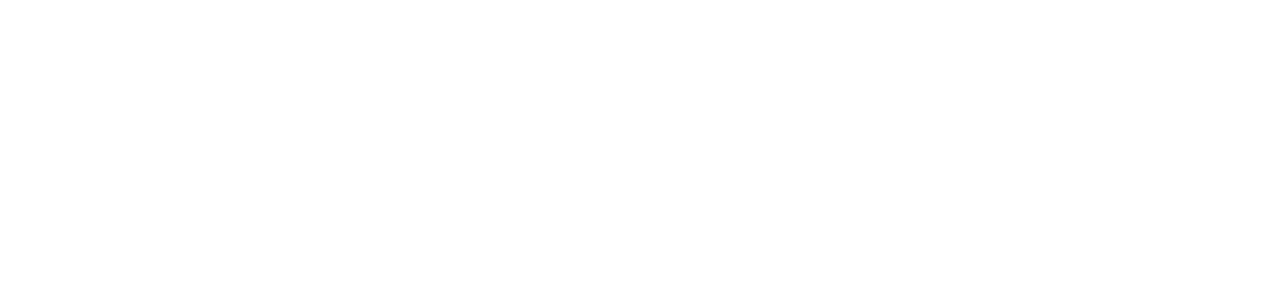
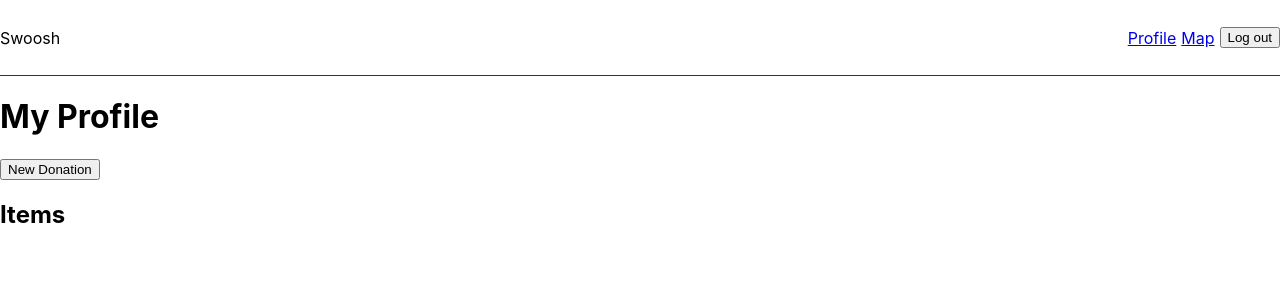
Before and after one commit to GetSwooshed/Swoosh_delivery, a React (Create React App) app in the folder client/: page /profile in a window 1280 px wide. Shown: the top 300 px of the page. Built offline with nearby package versions, Linux system fonts and the light colour scheme; sample sign-in values are in the browser's storage.

Commit message:
Adds profile btn to create new donation

```diff
--- a/client/package.json
+++ b/client/package.json
@@ -6,10 +6,12 @@
     "@testing-library/jest-dom": "^4.2.4",
     "@testing-library/react": "^9.3.2",
     "@testing-library/user-event": "^7.1.2",
+    "axios": "^0.19.2",
     "react": "^16.12.0",
     "react-dom": "^16.12.0",
     "react-router-dom": "^5.1.2",
-    "react-scripts": "3.4.0"
+    "react-scripts": "3.4.0",
+    "styled-components": "^5.0.1"
   },
   "scripts": {
     "start": "react-scripts start",
--- a/client/src/App.js
+++ b/client/src/App.js
@@ -1,16 +1,21 @@
 import React, {Fragment} from 'react';
-import {Route, Switch} from 'react-router-dom';
+import {Route, Switch, Redirect } from 'react-router-dom';
 import AuthRoute from './components/AuthRoute';
+import Navbar from './components/Navbar';
 import Profile from './views/Profile';
 import MapView from './views/Map';
 import Login from './views/Login'
 
 const App = () => (
-  <Switch>
-    <AuthRoute exact path='/' component={Profile} />
-    <AuthRoute exact path='/map' component={MapView} />
-    <Route exact path='/login' component={Login} />
-  </Switch>
+  <>
+    <Navbar />
+    <Switch>
+      <AuthRoute exact path='/' component={() => <Redirect to="/profile" />} />
+      <AuthRoute exact path='/profile' component={Profile} />
+      <AuthRoute exact path='/map' component={MapView} />
+      <Route exact path='/login' component={Login} />
+    </Switch>
+  </>
 )
 
 export default App;
--- /dev/null
+++ b/client/src/components/Donations.js
@@ -0,0 +1 @@
+import React from 'react';
--- /dev/null
+++ b/client/src/components/Navbar.js
@@ -0,0 +1,56 @@
+import React, { useState, useEffect } from 'react';
+import styled from 'styled-components';
+import { Link, useHistory } from 'react-router-dom';
+
+const Container = styled.div`
+  display: flex;
+  justify-content: space-between;
+  height: 75px;
+  border-bottom: solid 1px #333;
+  align-items: center;
+
+
+  .links {
+    display: flex;
+    align-items: center;
+
+    a {
+      margin-right: 5px;
+    }
+  }
+`;
+
+const Navbar = () => {
+  const [loggedIn, setLoggedIn] = useState(false);
+  const history = useHistory();
+
+  const handleLogout = () => {
+    localStorage.removeItem('user');
+    setLoggedIn(false);
+    history.push('/');
+  }
+
+  useEffect(() => {
+    if (localStorage.getItem('user')) {
+      setLoggedIn(true);
+    } else {
+      setLoggedIn(false);
+    }
+  }, [history])
+  return (
+  <Container>
+    <div>Swoosh</div>
+    <div className="links">
+      {
+        loggedIn && (
+          <>
+            <Link to="/profile">Profile</Link>
+            <Link to="/map">Map</Link>
+            <button onClick={handleLogout}>Log out</button>
+          </>
+      )}
+    </div>
+  </Container>
+)}
+
+export default Navbar;
--- a/client/src/views/Profile.js
+++ b/client/src/views/Profile.js
@@ -1,9 +1,44 @@
-import React from 'react';
+import React, { useState } from 'react';
 
-const Profile = () => (
-  <div>
-    The Profile
-  </div>
-);
+
+const Profile = () => {
+  const [loading, setLoading] = useState(false);
+  // userId
+  // coordinates: [x, y]
+
+  const handleError = () => alert("Error getting location")
+  const handleCreateDonation = async () => {
+    setLoading(true);
+    const userId = localStorage.getItem('user');
+    await navigator.geolocation.getCurrentPosition(({ coords }) => {
+      const { latitude, longitude } = coords;
+      console.log(coords)
+      const item = 'Test Item';
+      const data = {
+        userId,
+        coordinates: [latitude, longitude],
+        item
+      }
+      setTimeout(() => {
+        console.log("SUCCESS")
+        alert(JSON.stringify(data))
+        setLoading(false);
+      }, 1000)
+    }, handleError);
+  }
+
+  return (
+    <div>
+      <h1>My Profile</h1>
+      <div>
+        <button disabled={loading} onClick={handleCreateDonation}>New Donation</button>
+        {loading && <p>Loading...</p>}
+      </div>
+      <div>
+        <h2>Items</h2>
+      </div>
+    </div>
+  );
+};
 
 export default Profile;
```
Also changed, not shown: 1 other file (tests, documents, lock files or other folders).
